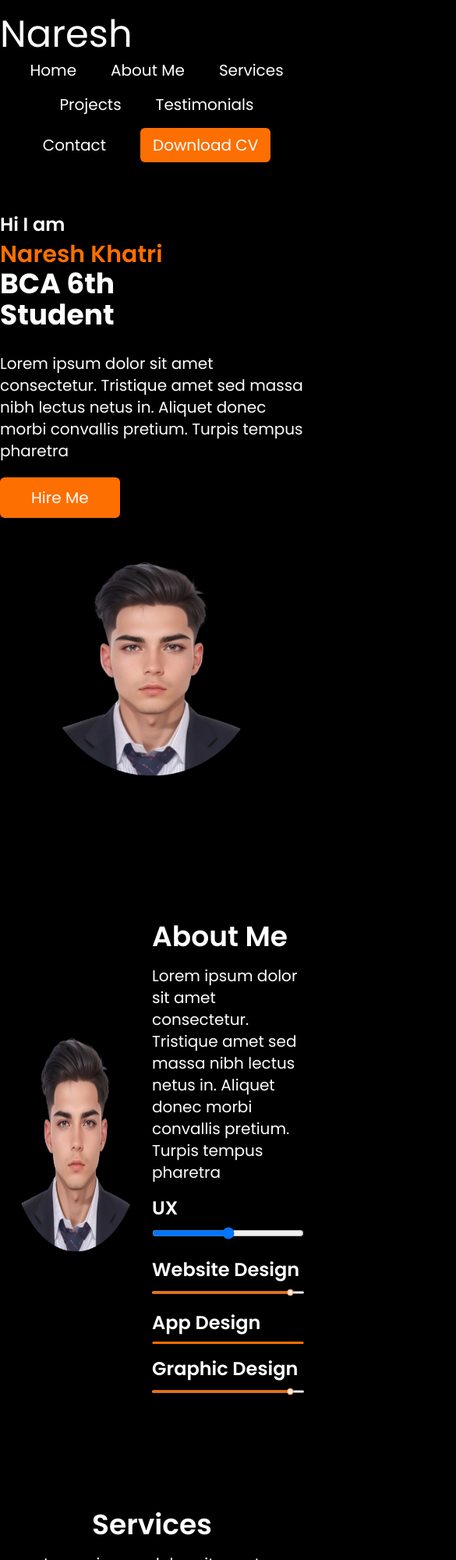
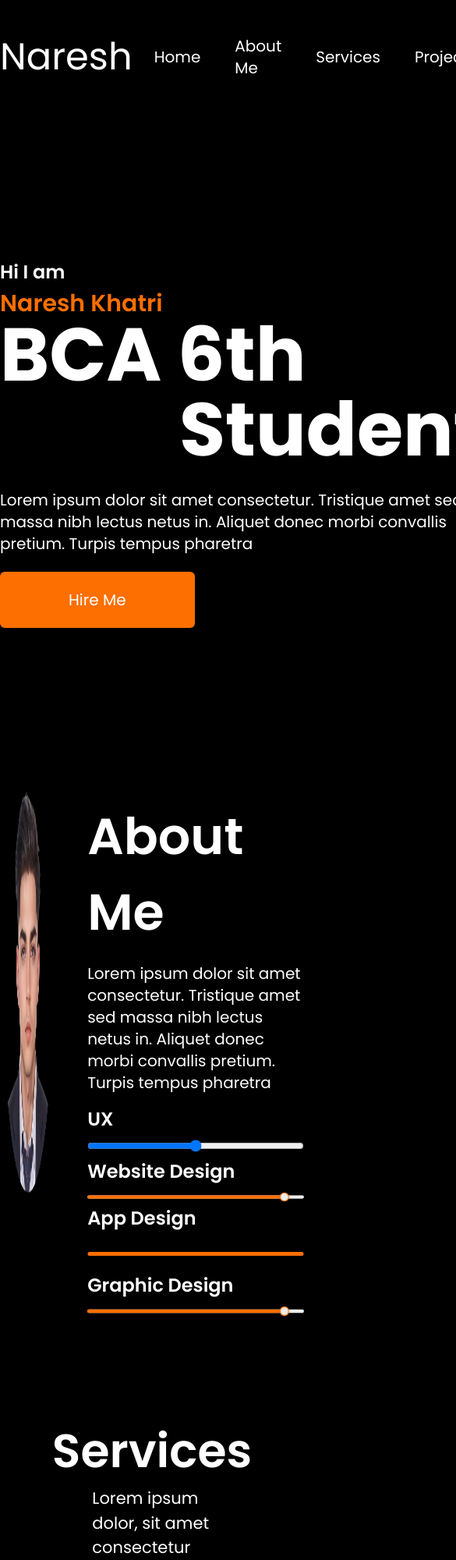
Before and after one commit to nareshkhatri98/portfolio, a plain HTML site: page index.html in a window 390 px wide. Shown: the top 2000 px of the page at 78% size, 585 px wide, since content can reach past the window. Drawn offline with nearby package versions, Linux system fonts and the light colour scheme.

Commit message:
small changes

```diff
--- a/index.html
+++ b/index.html
@@ -8,85 +8,85 @@
     <script src="https://cdn.tailwindcss.com"></script>
 </head>
 <body>
-   <header class="container flex flex-wrap items-center justify-between mx-auto mt-5">
-     <!-- <img src="assets/Logo.svg" alt="" class="w-60 h-44 mt-2"> -->
-     <h1 class="text-5xl cursor-pointer"><a href="#">Naresh</a></h1>
+   <header class="container flex items-center justify-between mx-auto mt-[20px]">
+    <!-- <img src="assets/Logo.svg" alt="" class="w-[242px] h-[179.33px] mt-2"> -->
+     <h1 class="text-5xl cursor-pointer"><a href="#">Naresh </h1> </a>
 
-    <nav class="w-full md:w-auto md:flex-grow-0 md:flex md:items-center">
-        <ul class="flex flex-wrap items-center justify-center md:justify-end cursor-pointer">
-            <li class="ml-3 px-4 py-2 text-xl"><a href="#">Home</a></li>
-            <li class="ml-3 px-4 py-2 text-xl"><a href="#about">About Me</a></li>
-            <li class="ml-3 px-4 py-2 text-xl"><a href="#">Services</a></li>
-            <li class="ml-3 px-4 py-2 text-xl"><a href="#">Projects</a></li>
+    <nav>
+        <ul class=" flex items-center cursor-pointer">
+            <li class="ml-3 px-4 py-2 text-xl" "><a href="">Home</a></li>
+            <li class="ml-3 px-4 py-2 text-xl"><a href="#about">About Me </a></li>
+            <li class="ml-3 px-4 py-2 text-xl"><a href="#">Services</a> </li>
+            <li class="ml-3 px-4 py-2 text-xl"><a href="#">Projects </a></li>
             <li class="ml-3 px-4 py-2 text-xl"><a href="#">Testimonials</a></li>
             <li class="ml-3 px-4 py-2 text-xl"><a href="#">Contact</a></li>
             <li class="ml-3 px-4 py-2 text-xl">
-                <button class="bg-[#FD6F00] px-4 py-2 text-white rounded-md">Download CV</button>
+                <button class=" bg-[#FD6F00] px-[18px] py-[17px] text-white rounded-md">Download CV</button>
             </li>
         </ul>
     </nav>
    </header>
-
-   <!-- Content Section -->
-   <section class="flex flex-wrap container mx-auto mt-14 items-center">
-    <div class="w-full md:w-1/2">
-         <p class="text-2xl font-semibold">Hi I am</p>
-         <h1 class="text-[#FD6F00] text-3xl font-semibold mt-1">Naresh Khatri</h1>
-         <h1 class="font-bold text-4xl md:text-6xl lg:text-8xl">BCA 6th</h1>
-         <h1 class="font-bold text-4xl md:text-6xl lg:text-8xl">Student</h1>
-         <p class="text-xl mt-7 font-normal">Lorem ipsum dolor sit amet consectetur. Tristique amet sed massa nibh lectus netus in. Aliquet donec morbi convallis pretium. Turpis tempus pharetra</p>
-         <button class="mt-5 bg-[#FD6F00] px-10 py-3 rounded-md text-white text-xl">Hire Me</button>
+   <!-- content section -->
+   <section class=" flex container mx-auto mt-28 items-center">
+    <div class="flex-1" >
+         <p class="text-2xl font-semibold">Hi I am </p>
+         <h1 class="text-[#FD6F00] text-3xl font-semibold mt-[6px]">Naresh Khatri</h1>
+         <h1 class="font-bold text-8xl">BCA 6th</h1>
+         <h1 class="ml-[230px] font-bold text-8xl">Student</h1>
+         <p class="text-xl mt-[28px] font-normal">Lorem ipsum dolor sit amet consectetur. Tristique amet sed massa nibh lectus netus in. Aliquet donec morbi convallis pretium. Turpis tempus pharetra</p>
+         <button class="mt-[22px] bg-[#FD6F00] px-[88px] py-[22px] rounded-md text-white text-xl">Hire Me</button>
     </div>
-    <div class="w-full md:w-1/2 flex flex-col items-center mt-8 md:mt-0">
-        <img src="./assets/Naresh-removebg-preview.png" alt="Naresh Khatri" class="h-80 md:h-96 lg:h-[600px]">
+    <div class="flex flex-col items-center ml-16 flex-2 container ">
+        <img src="./assets/Naresh-removebg-preview.png" alt="" class="h-[600px]">
         <div class="flex mt-7 cursor-pointer">
-            <img src="./assets/icons/Facebook - Negative.svg" alt="Facebook" class="ml-7">
-            <img src="./assets/icons/Vector.svg" alt="Twitter" class="ml-7">
-            <img src="./assets/icons/Instagram - Negative.svg" alt="Instagram" class="ml-7">
-            <img src="./assets/icons/LinkedIn - Negative.svg" alt="LinkedIn" class="ml-7">
+            <img src="./assets/icons/Facebook - Negative.svg" alt="" class="ml-7">
+            <img src="./assets/icons/Vector.svg" alt=""class="ml-7">
+            <img src="./assets/icons/Instagram - Negative.svg" alt=""class="ml-7">
+            <img src="./assets/icons/LinkedIn - Negative.svg" alt=""class="ml-7">
         </div>
     </div>
    </section>
-
-   <!-- About Section -->
-   <section class="flex items-center mt-16 container mx-auto" id="about">
-    <div class="w-full md:w-1/2">
-        <img src="./assets/Naresh-removebg-preview.png" alt="Naresh" class="h-80 md:h-[600px]">
+   <!-- about section -->
+    <section class="flex mt-[69.52px] items-start  container mx-auto" id="about">
+    <div class="container">
+        <img src="./assets/Naresh-removebg-preview.png" alt="" class="h-[600px]">
     </div>
-    <div class="w-full md:w-1/2 md:ml-10 mt-10 md:mt-0">
-        <h1 class="text-4xl md:text-[65px] font-semibold">About Me</h1>
-        <p class="mt-4 text-xl font-normal">Lorem ipsum dolor sit amet consectetur. Tristique amet sed massa nibh lectus netus in. Aliquet donec morbi convallis pretium. Turpis tempus pharetra</p>
-        <div class="mt-4">
-            <h1 class="text-2xl md:text-[24px] font-semibold">UX</h1>
-            <input type="range" id="vol" name="vol" min="0" max="50" class="mt-2 w-full">
-            <h1 class="text-2xl md:text-[24px] font-semibold mt-4">Website Design</h1>
-            <img src="./assets/lines/Group 8.svg" alt="Website Design" class="mt-2 w-full">
-            <h1 class="text-2xl md:text-[24px] font-semibold mt-4">App Design</h1>
-            <img src="./assets/lines/Rectangle 6 (1).svg" alt="App Design" class="mt-2 w-full">
-            <h1 class="text-2xl md:text-[24px] font-semibold mt-4">Graphic Design</h1>
-            <img src="./assets/lines/Group 8 (1).svg" alt="Graphic Design" class="mt-2 w-full">
+    <div class="ml-10 consequuntur ">
+        <h1 class="mt-[55px] text-[65px] font-semibold">About Me </h1>
+        <p class="mt-[15px] text-xl font-normal">Lorem ipsum dolor sit amet consectetur. Tristique amet sed
+         massa nibh lectus netus in. Aliquet donec morbi convallis pretium. Turpis tempus pharetra</p>
+         <div class="mt-[15px]">
+            <h1 class="text-[24px] font-semibold">UX</h1>
+            <input type="range" id="vol" name="vol" min="0" max="50"  class="mt-[8px] w-[100%]">
+            <h1 class="text-[24px] font-semibold">Website Design</h1>
+            <img src="./assets/lines/Group 8.svg" alt="" class="mt-[8px] w-[100%]">
+            <h1 class="text-[24px] font-semibold">App Design</h1>
+            <img src="./assets/lines/Rectangle 6 (1).svg" alt="" class="mt-[25px] w-[100%]">
+            <h1 class="text-[24px] font-semibold mt-[20px]">Graphic Design </h1>
+            <img src="./assets/lines/Group 8 (1).svg" alt="" class="mt-[8px] w-[100%]">
          </div>
     </div>
     </section>
+<!-- service -->
+    <section class="container mx-auto mt-[139px]">
+        <div class="flex flex-col items-center">
+           <h1 class="text-6xl font-semibold">Services</h1>
+           <p class="mx-[230px] mt-[15px] text-[21px] w-auto">Lorem ipsum dolor, sit amet consectetur adipisicing elit. Sequi minima, necessitatibus
+            quaerat aliquid fugiat nesciunt consectetur voluptas
+            perspiciatis consequuntur! Beatae enim ad modi architecto fuga id doloremque ratione vero deserunt.</p>
+            <div class="">
+                <div class="">
+                    <img src="./assets/Layer_1.svg" alt="">
+                    <h1 class="text-2xl font-semibold">Web Design </h1>
+                    <p>Lorem ipsum dolor sit amet consectetur. Morbi diam nisi nam diam interdum</p>
+                </div>
 
-   <!-- Services Section -->
-   <section class="container mx-auto mt-36">
-        <div class="flex flex-col items-center text-center">
-            <h1 class="text-4xl md:text-6xl font-semibold">Services</h1>
-            <p class="mx-4 md:mx-32 mt-4 text-xl md:text-[21px]">Lorem ipsum dolor, sit amet consectetur adipisicing elit. Sequi minima, necessitatibus quaerat aliquid fugiat nesciunt consectetur voluptas perspiciatis consequuntur! Beatae enim ad modi architecto fuga id doloremque ratione vero deserunt.</p>
-            <div class="mt-8 grid grid-cols-1 md:grid-cols-2 lg:grid-cols-3 gap-8">
-                <div class="flex flex-col items-center">
-                    <img src="./assets/Layer_1.svg" alt="Web Design" class="h-20">
-                    <h1 class="text-2xl font-semibold mt-4">Web Design</h1>
-                    <p class="mt-2 text-center">Lorem ipsum dolor sit amet consectetur. Morbi diam nisi nam diam interdum.</p>
-                </div>
-                <!-- Add more services as needed -->
             </div>
      </div>
+
     </section>
+    <div class="bg-red"></div>
 
-   <footer class="mt-36 text-center py-4 bg-gray-200">
-       <p>&copy; 2024 Naresh Khatri. All rights reserved.</p>
-   </footer>
+
 </body>
 </html>
```
Lines whose indentation alone changed are shown as unchanged.
